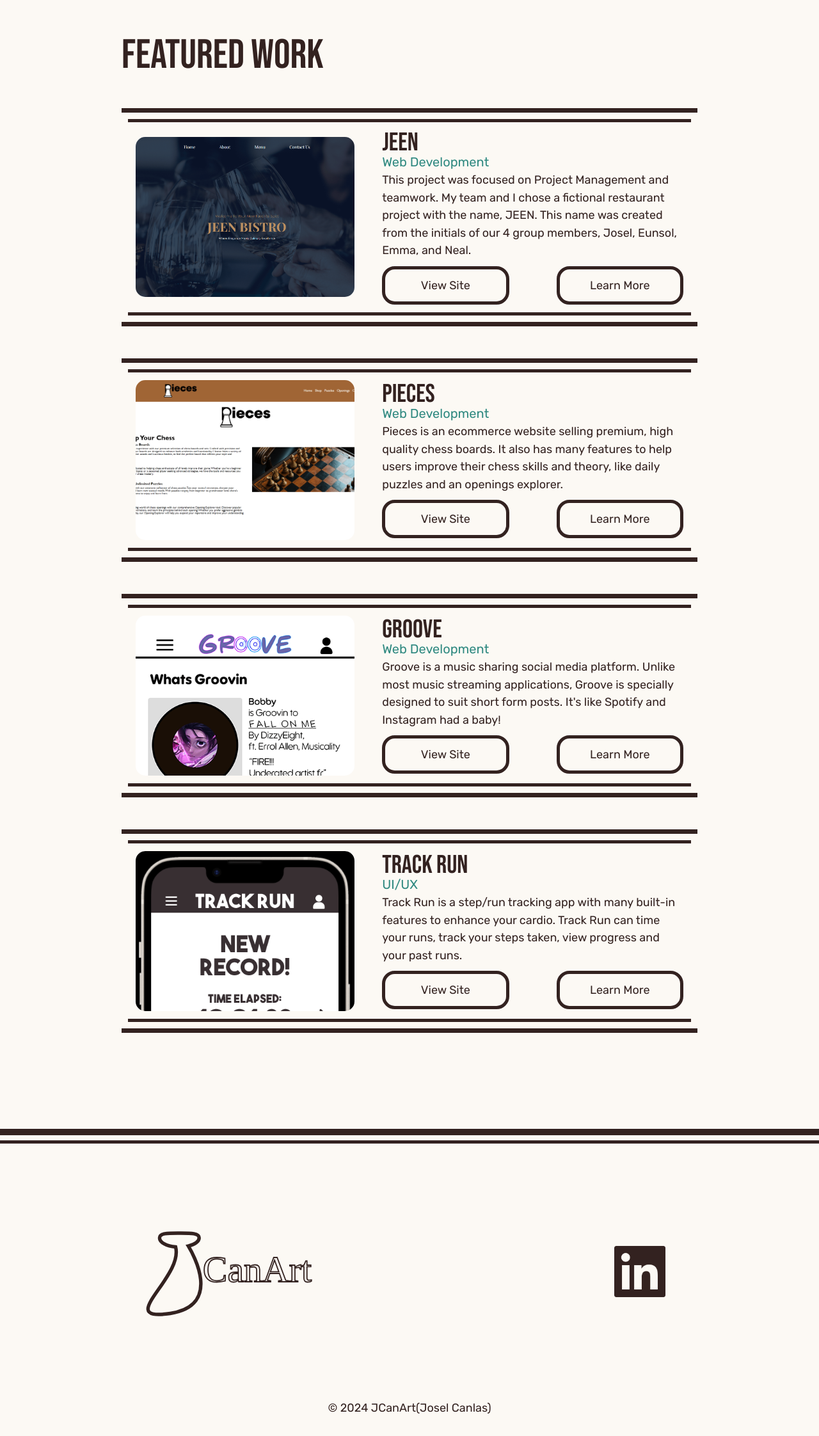
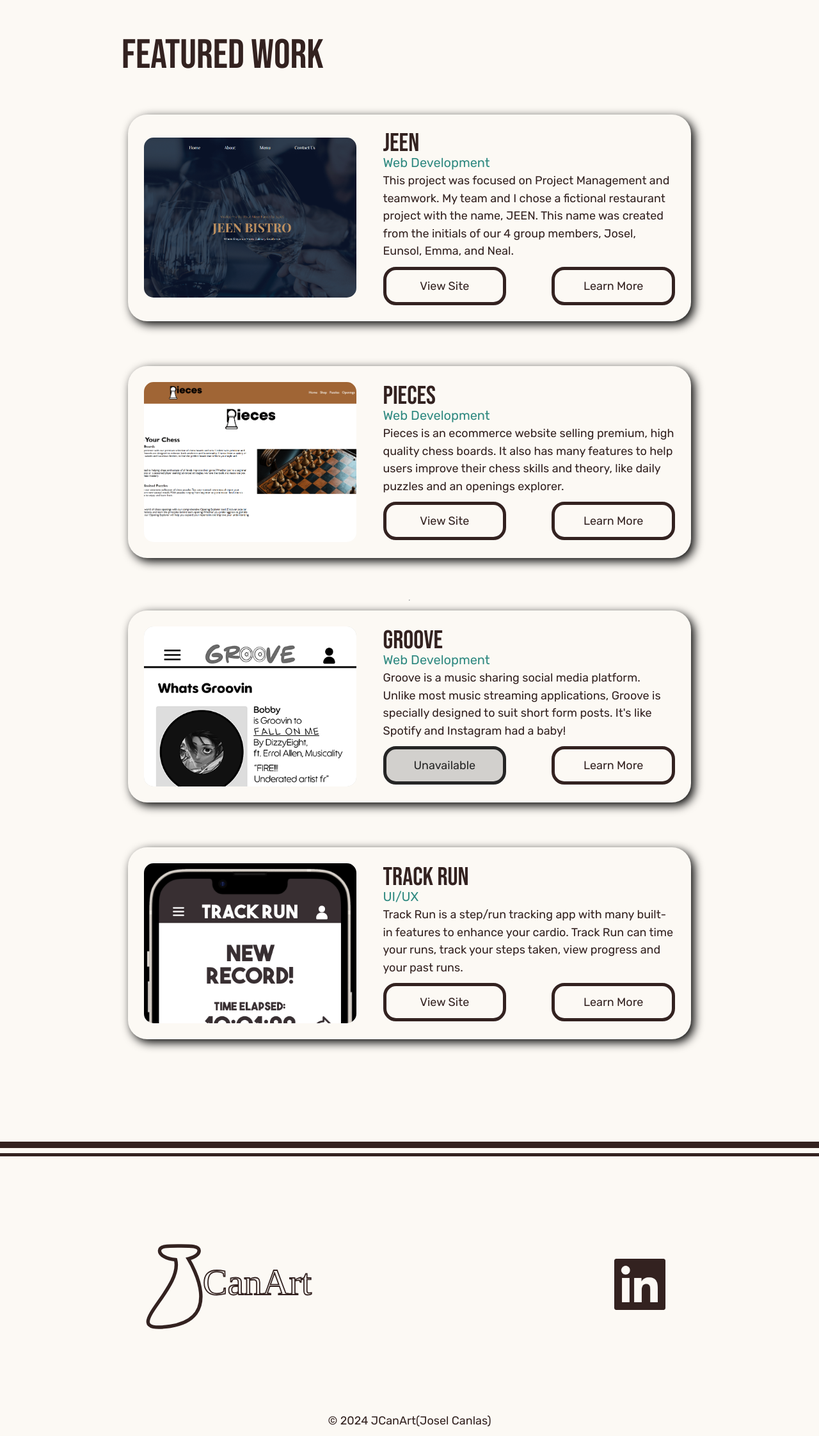
Before and after one commit to JCanDoCode/Portfolio, a PHP site: page /work.php in a window 1280 px wide. Shown: the part 193-2437 px from the top of the page at 64% size. Before the commit the page ends 2402 px from the top, so only its background shows below. Run offline with PHP 8.4, Linux system fonts and the light colour scheme.

Commit message:
Update 13.5
Removed signature lines on project cards because they made design too chaotic. Made Groove site links inaccessible until I finish the project.

```diff
--- a/css/style.css
+++ b/css/style.css
@@ -4,6 +4,7 @@
     --primary-color: #332220;
     --complementary-color1: #F3715C;
     --complementary-color2: #2F8980;
+    --grey: #8c726d50;
     --off-white: #fcf9f4;
 
     @media (max-width: 2559px) {
@@ -389,8 +390,6 @@ article, section {
     .card {
         padding: 1rem;
         margin-bottom: 5rem;
-        border-top: 0.75rem var(--primary-color) solid;
-        border-bottom: 0.75rem var(--primary-color) solid;
         display: flex;
         justify-content: center;
         align-items: center;
@@ -402,38 +401,42 @@ article, section {
         .card-content {
             width: 100%;
             height: 100%;
-            padding: 1.2rem;
+            padding: 2.5rem;
+            border-radius: 3rem;
             display: flex;
             align-items: center;
             gap: 5%;
-            border-top: 0.5rem var(--primary-color) solid;
-            border-bottom: 0.5rem var(--primary-color) solid;
+            background-color: var(--off-white);
+            filter: drop-shadow(5px 5px 7.5px black);
 
             .img-link {
                 flex: 0 0 40%;
                 height: 25rem;
+                border-radius: 1.5rem;
                 display: block;
+                transition: all 0.5s ease;
+                overflow: hidden;
 
                 img {
                     width: 100%;
                     height: 100%;
-                    border-radius: 1.5rem;
                     object-fit: cover;
                     object-position: center;
-                    transition: all 0.5s ease;
 
-                    &:hover {
-                        transform: scale(1.1);
-                    }
 
                     &.position-top {
                         object-position: top;
                     }
 
                     @media (max-width: 768px) {
+                        border-radius: 1.5rem;
                         border-bottom-left-radius: 0;
                         border-bottom-right-radius: 0;
                     }
+                }
+
+                &:hover {
+                    transform: scale(1.05);
                 }
 
                 @media (max-width: 768px) {
@@ -442,7 +445,11 @@ article, section {
                     height: 30rem;
                     padding-bottom: 1rem;
                     margin-bottom: 0.5rem;
+                    border-radius: unset;
                     border-bottom: 0.75rem var(--primary-color) solid;
+                    background-color: unset;
+                    filter: unset;
+                    overflow: unset;
                 }
                 @media (max-width: 575px) {
                     height: 20rem;
@@ -510,6 +517,8 @@ article, section {
             @media (max-width: 768px) {
                 border: unset;
                 flex-direction: column;
+                background-color: unset;
+                filter: unset;
             }
         }
 
@@ -584,6 +593,11 @@ article, section {
     @media (max-width: 480px) {
         font-size: 1.6rem;
     }
+}
+.unavailable {
+    background-color: var(--grey);
+    filter: grayscale(1);
+    pointer-events: none;
 }
 .underline {
     padding: 0.4rem 0;
--- a/work.php
+++ b/work.php
@@ -53,15 +53,16 @@
                         </article>
                     </div>
                 </div>
+                <hr>
                 <div class="card">
                     <div class="card-content" itemscope itemtype="https://schema.org/Project">
-                        <a href="https://groove.joselcanlas.com/" target="_blank" class="img-link" itemprop="url"><img src="./media/img/groove_img3.png" alt="Groove home page" class="position-top" itemprop="image"></a>
+                        <a href="https://groove.joselcanlas.com/" target="_blank" class="img-link unavailable" itemprop="url"><img src="./media/img/groove_img3.png" alt="Groove home page" class="position-top" itemprop="image"></a>
                         <article class="no-margin-top">
                             <h3 itemprop="name">Groove</h3>
                             <span class="project-category">Web Development</span>
                             <p itemprop="description">Groove is a music sharing social media platform. Unlike most music streaming applications, Groove is specially designed to suit short form posts. It's like Spotify and Instagram had a baby!</p>
                             <div class="btn-flex">
-                                <a href="https://groove.joselcanlas.com/" target="_blank" class="btn" itemprop="url">View Site</a>
+                                <a href="https://groove.joselcanlas.com/" target="_blank" class="btn unavailable" itemprop="url">Unavailable</a>
                                 <a href="./groove.php" class="btn" itemprop="url">Learn More</a>
                             </div>
                         </article>
```
